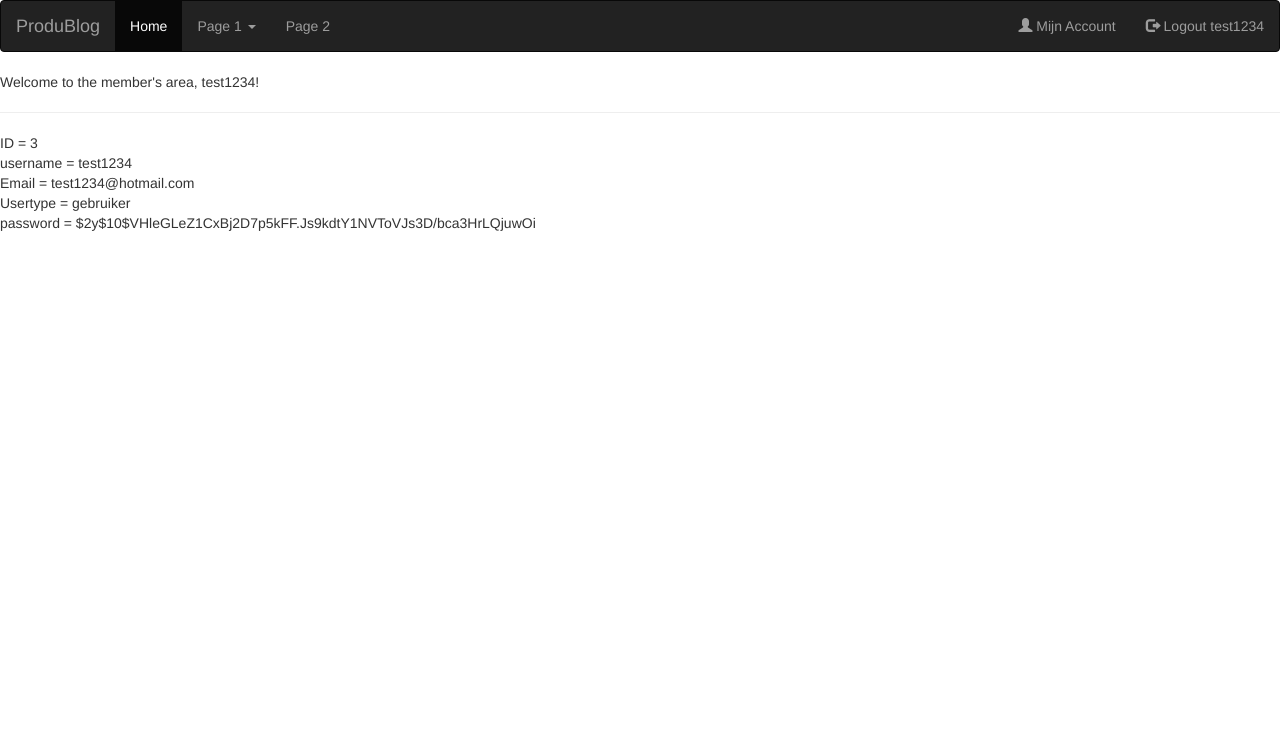
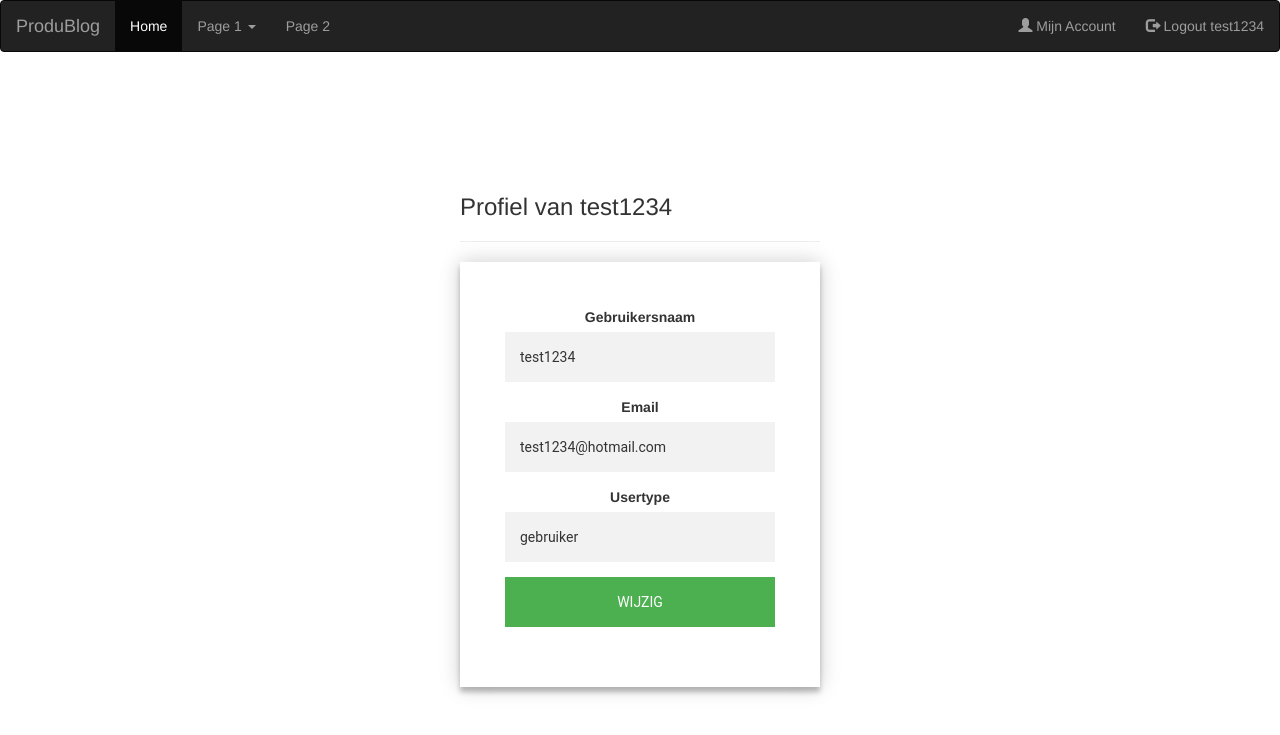
Before and after one commit to Wytze-V/The-ProducersBlog, a PHP site: page /mijnaccount.php in a window 1280 px wide. Shown: the top 735 px of the page. Run offline with PHP 8.4, Linux system fonts and the light colour scheme; a user stored in the database is signed in; data comes from the database, SQL or seed files in the repository.

Commit message:
my account werkend

```diff
--- a/Produblog/assets/css/style.css
+++ b/Produblog/assets/css/style.css
@@ -162,7 +162,7 @@ body {
   text-align: center;
   box-shadow: 0 0 20px 0 rgba(0, 0, 0, 0.2), 0 5px 5px 0 rgba(0, 0, 0, 0.24);
 }
-.form .insert_btn {
+.form .insert_btn{
   font-family: "Roboto", sans-serif;
   text-transform: uppercase;
   outline: 0;
--- a/Produblog/assets/includes/functions/functions.php
+++ b/Produblog/assets/includes/functions/functions.php
@@ -1,21 +1,19 @@
 <?php
 // Hier wordt een account in de database aangemaakt
 function insertUser($username,$password,$usertype,$email){
-	$con = getDbConnection();
+	$con = getDBConnection();
 	$sql = "INSERT INTO users
   (username,password,usertype,email)
    VALUES (?,?,?,?)";
 	$stmt = $con->prepare($sql);
 	$stmt->execute(array($username,$password,$usertype,$email));
 }
-function updateUser($username,$email,$nummer,$voornaam,$achternaam,$kvk,$adres,$plaats,$postcode,$provincie,$id){
-	$con = getDbConnection();
+function updateUser($username,$email,$nummer,$idUsers){
+	$con = getDBConnection();
 	$sql = "UPDATE users SET username = ?, email= ? WHERE  idUsers=? ";
 	$stmt = $con->prepare($sql);
-	$stmt->execute(array($username,$email,$id));
+	$stmt->execute(array($username,$email,$idUsers));
 }
 
 
-
-
 ?>
--- a/Produblog/assets/includes/header.php
+++ b/Produblog/assets/includes/header.php
@@ -21,7 +21,7 @@
 		if(isset($_SESSION['idUsers'])){
 
 			//Maak query gereed om user info te tonen
-			$query = "SELECT idUsers, username, email FROM users WHERE idUsers = :idUsers";
+			$query = "SELECT idUsers, username, email, usertype FROM users WHERE idUsers = :idUsers";
 			$user =  $con->prepare($query);
 			$user->bindValue(':idUsers', $_SESSION['idUsers']);
 			$user->execute();
--- a/Produblog/login.php
+++ b/Produblog/login.php
@@ -27,6 +27,7 @@ if(!empty($_POST['username']) && !empty($_POST['password'])){
 		$_SESSION['idUsers'] = $result['idUsers'];
 		$_SESSION['usertype'] = $result['usertype'];
 		$_SESSION['username'] = $result['username'];
+		$_SESSION['email'] = $result['email'];
 		session_start();
 		header("location: home.php");
 	} else {
--- a/Produblog/mijnaccount.php
+++ b/Produblog/mijnaccount.php
@@ -1,31 +1,28 @@
 <?php
  require_once('assets/includes/include.php');
-
-if (isset($_SESSION['idUsers'])) {
-    echo "Welcome to the member's area, " . $_SESSION['username'] . "!";
-
-	error_reporting(E_ERROR | E_PARSE | E_CORE_ERROR);
-
-	$con = getDBConnection();
-
-	$user_id=$_SESSION['idUsers']; // Collecting one record with for user
-	$count=$con->prepare("SELECT * from users WHERE idUsers=:idUsers");
-	$count->bindParam(":idUsers",$user_id,PDO::PARAM_INT,1);
-
-	if($count->execute()){
-	//echo " <br><br>Success";
-	$row = $count->fetch(PDO::FETCH_ASSOC);
-	//print_r($row);
-	echo "<hr>";
-	echo "ID = $row[idUsers]";
-	echo "<br>username = $row[username]";
-	echo "<br>Email = $row[email]";
-	echo "<br>Usertype = $row[usertype]";
-	echo "<br>password = $row[password]";
-
+	// hier wordt het profiel van de ingelogde gebruiker getoont
+	if(isset($_SESSION['email'])){
+		echo"<div class='login-page'>
+				<h3 class='font' >Profiel van ".$result['username']."</h3>
+				<hr class='hr'>
+				<div class='form'>
+					<form class='register-form' method='POST' action='action/ac_user.php'>
+						<div class='caption loginText'>
+							<label>Gebruikersnaam</label>
+							<input class='form__field' name='username' value='".$result['username']."' >
+							</br>
+							<label>Email</label>
+							<input class='form__field' name='email' value='".$result['email']."'>
+							</br>
+							<label>Usertype</label>
+							<input class='form__field' name='usertype' value='".$result['usertype']."' readonly>
+							</br>
+							<input class='insert_btn' type='submit' value='Wijzig'  name='Update'>
+						</div>
+					</form>
+				</div>
+			</div>";
+	}else{
+		echo"<h3 class='loginText'><a class='loginText' href='login.php'>Log-in</a> or <a class='loginText' href='register.php'>sign-up</a></h3>";
 	}
-}else {
-    echo "Please log in first to see this page.";
-}
-
 ?>
```
